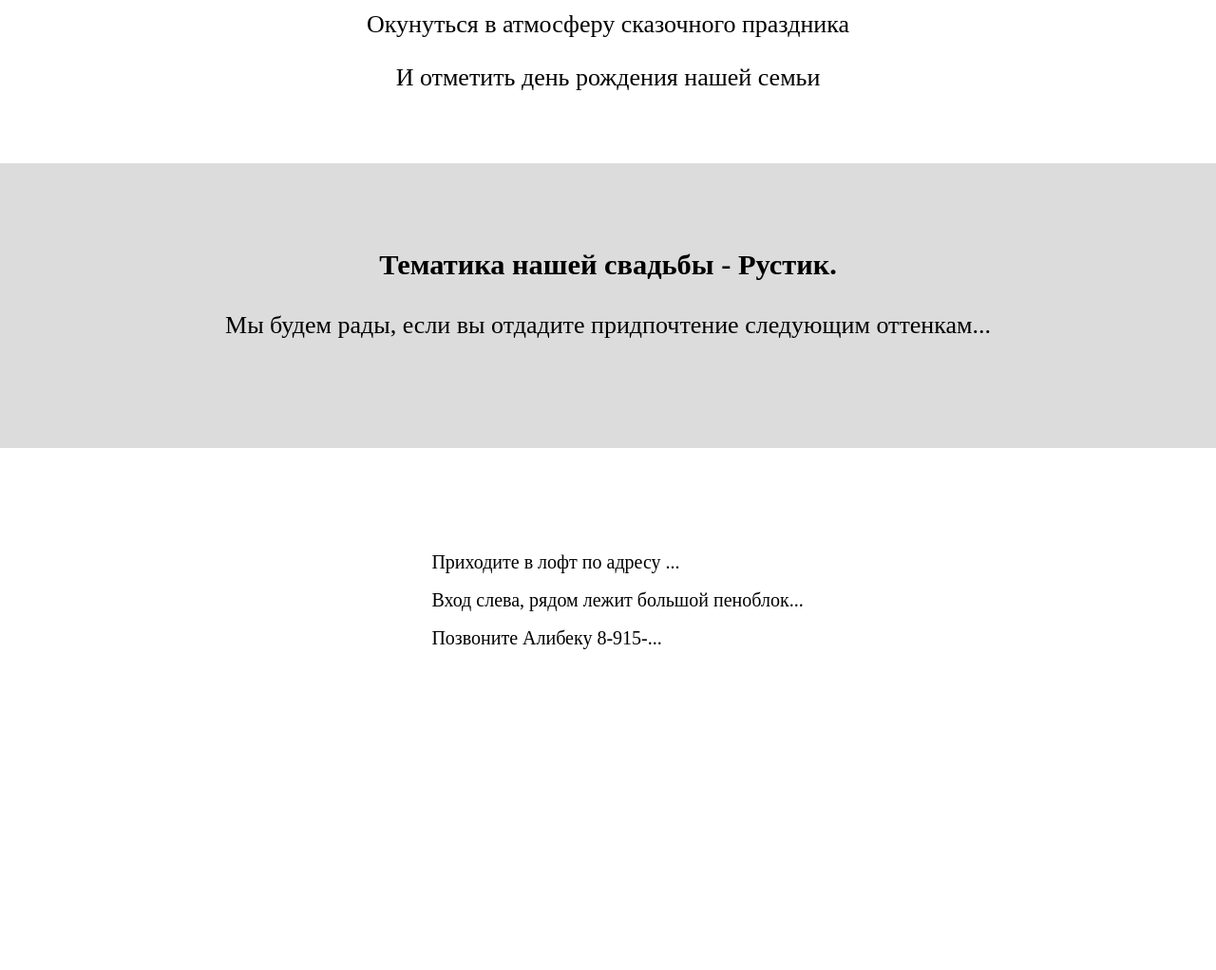
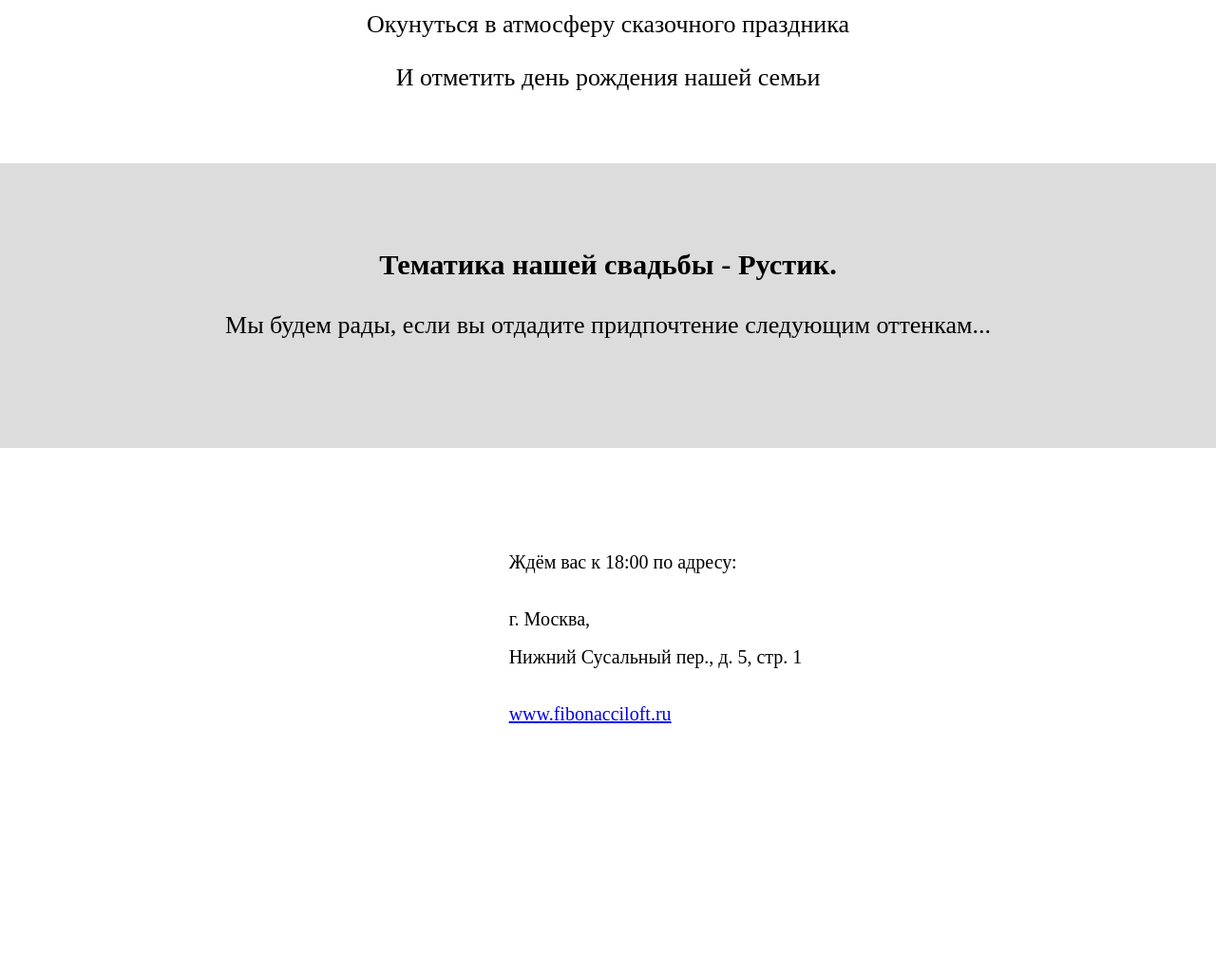
Before and after one commit to mmaltsev/WeddingLanding, a plain HTML site: page index.html in a window 1280 px wide. Shown: the part 1598-2620 px from the top of the page at 95% size. Before the commit the page ends 2470 px from the top, so only its background shows below. Drawn offline with Linux system fonts and the light colour scheme.

Commit message:
small updates

```diff
--- a/css/style.css
+++ b/css/style.css
@@ -103,16 +103,16 @@ td { padding: 3px 8px 3px 8px; }
 
 .sixth-page {
   width: 100%;
-  height: 400px;
+  height: 550px;
   background-color:white;
   display: flex;
   justify-content: center;
 }
 
-.map { margin: 0 10px 0 10px; }
+.map { padding-right: 100px; }
 
 .map-desc {
-  margin: 100px 10px 0 10px;
+  margin-top: 100px;
   line-height: 40px;
   font-size: 20px;
 }
--- a/index.html
+++ b/index.html
@@ -98,19 +98,20 @@
 
     <div class="sixth-page">
       <div class="map">
-        <script type="text/javascript" charset="utf-8" async src="https://api-maps.yandex.ru/services/constructor/1.0/js/?um=constructor%3A0012d9c1db4fd01201f320585771cb7ae000a1696168c036f33820954e43e40b&amp;width=500&amp;height=400&amp;lang=ru_RU&amp;scroll=true">
+        <script type="text/javascript" charset="utf-8" async src="https://api-maps.yandex.ru/services/constructor/1.0/js/?um=constructor%3A43d2c828e298ac6b63ec54dd08990a97d62d25c3caa78c8526da666319982c87&amp;width=600&amp;height=550&amp;lang=ru_RU&amp;scroll=true">
         </script>
       </div>
       <div class="map-desc">
-        Приходите в лофт по адресу ...
-        <br>Вход слева, рядом лежит большой пеноблок...
-        <br>Позвоните Алибеку 8-915-...
+        Ждём вас к 18:00 по адресу:
+        <p>г. Москва,
+        <br>Нижний Сусальный пер., д. 5, стр. 1
+        <p><a href=http://fibonacciloft.ru/>www.fibonacciloft.ru</a>
       </div>
     </div>
 
     <script src="js/jquery-2.2.0.min.js" type="text/javascript"></script>
     <script src="js/slick.js" type="text/javascript" charset="utf-8"></script>
-    <script src="js/myFunctions.js" type="text/javascript" charset="utf-8"></script>
+    <script src="js/custom.js" type="text/javascript" charset="utf-8"></script>
     <script type="text/javascript">
       $(document).on('ready', function() {
         setCounter()
```
Also changed, not shown: README.md, js/custom.js (renamed from js/myFunctions.js).
